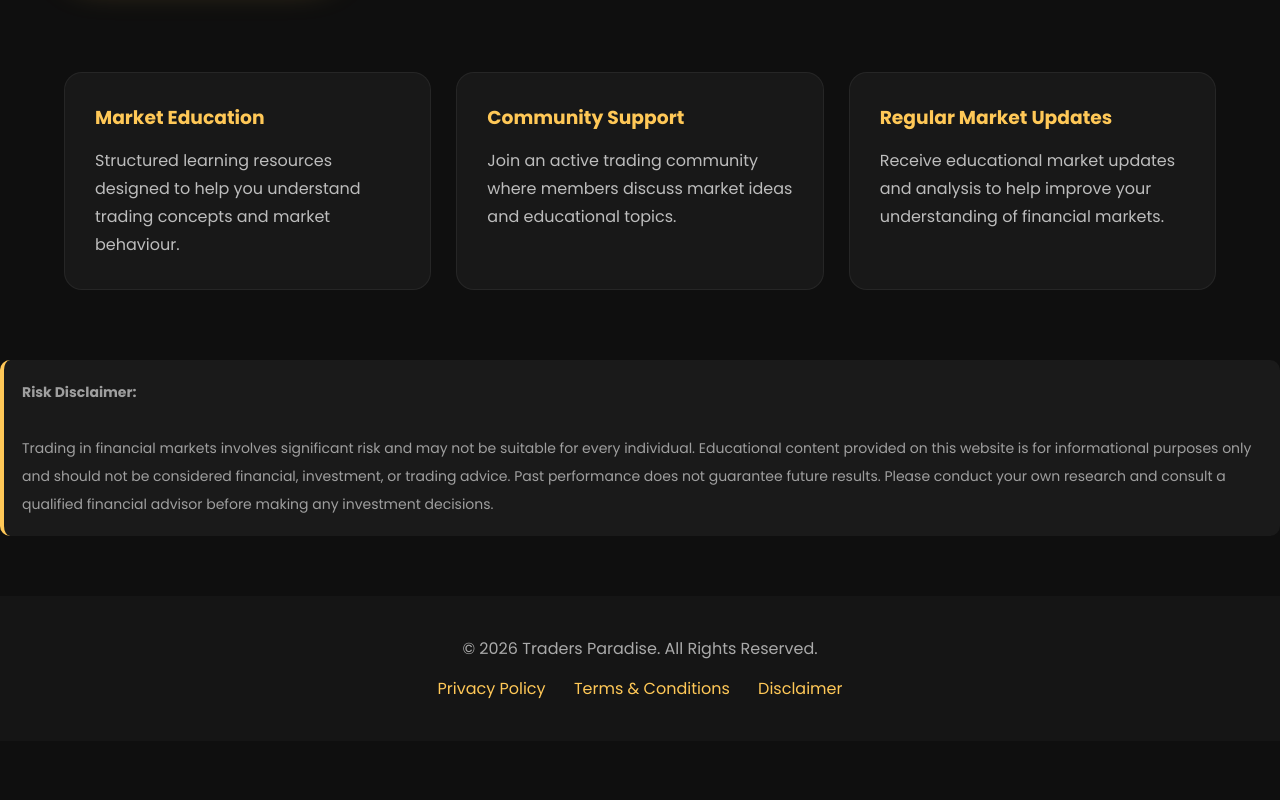
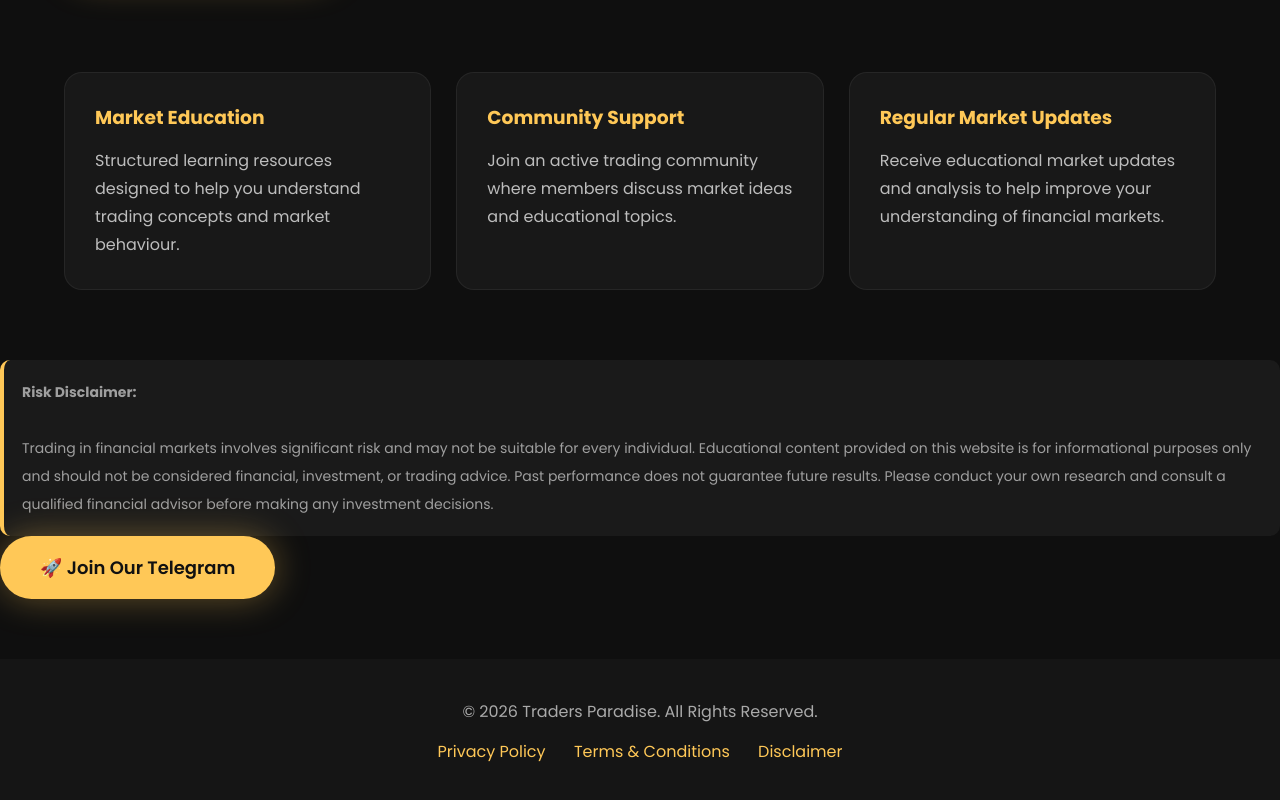
Before and after one commit to Edu-web09/TRADERSPARADISEVIP, a plain HTML site: page index.html in a window 1280 px wide. Shown: the part 730-1530 px from the top of the page. Before the commit the page ends 1471 px from the top, so only its background shows below. Drawn offline with Linux system fonts and the light colour scheme.

Commit message:
Update index.html

```diff
--- a/index.html
+++ b/index.html
@@ -417,6 +417,10 @@ Trading in financial markets involves significant risk and may not be suitable f
 
 <div class="center">
 
+<a href="https://t.me/+B0PdT4ReUxA0MmU9" class="telegram-btn" target="_blank">
+🚀 Join Our Telegram
+</a>
+
 <footer>
 
 <p>
```
